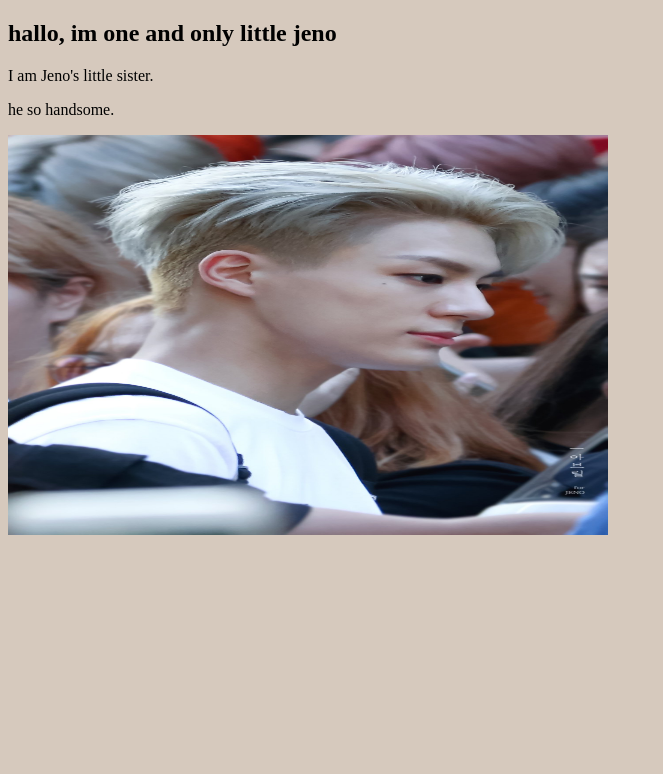
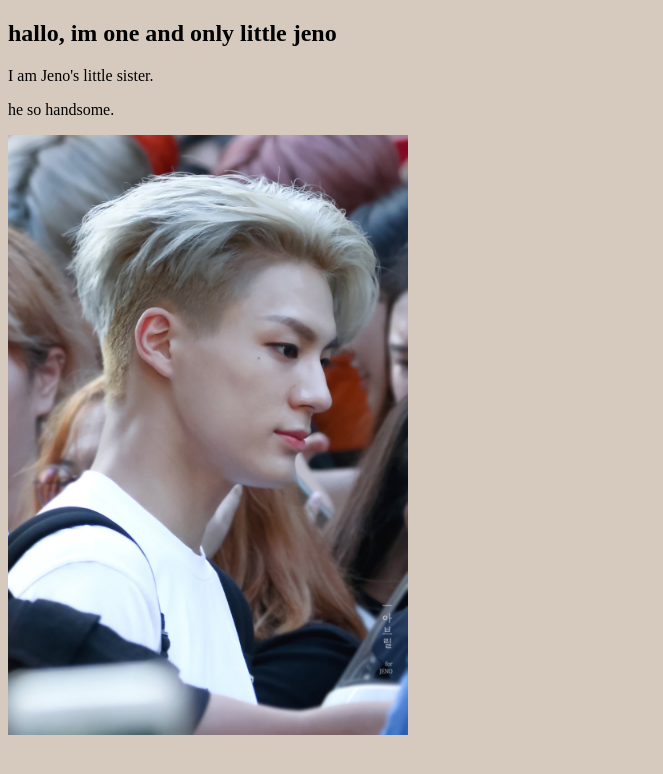
Before and after one commit to leeaehan/profile, a plain HTML site: page index.html in a window 1280 px wide. Shown: the whole page, without its empty margins (0-663 px from the left). Drawn offline with Linux system fonts and the light colour scheme.

Commit message:
Update index.html

```diff
--- a/index.html
+++ b/index.html
@@ -17,7 +17,7 @@
 <p>I am Jeno's little sister.</p>
 <p>he so handsome.</p>
 
-<img src="nonoleejeno.png" width="600" height="400">
+<img src="nonoleejeno.png" width="400" height="600">
 
 </body>
 </html>
```
